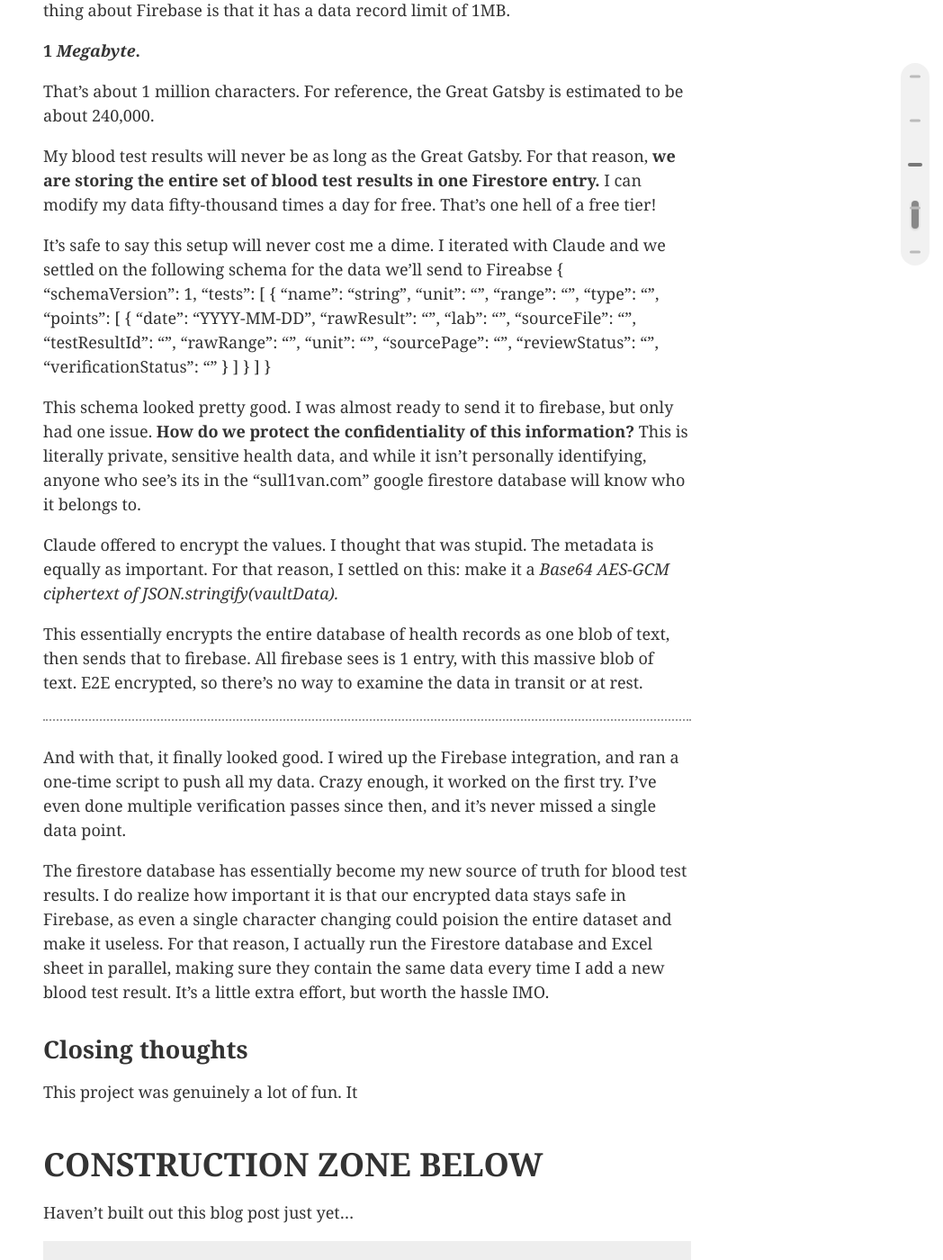
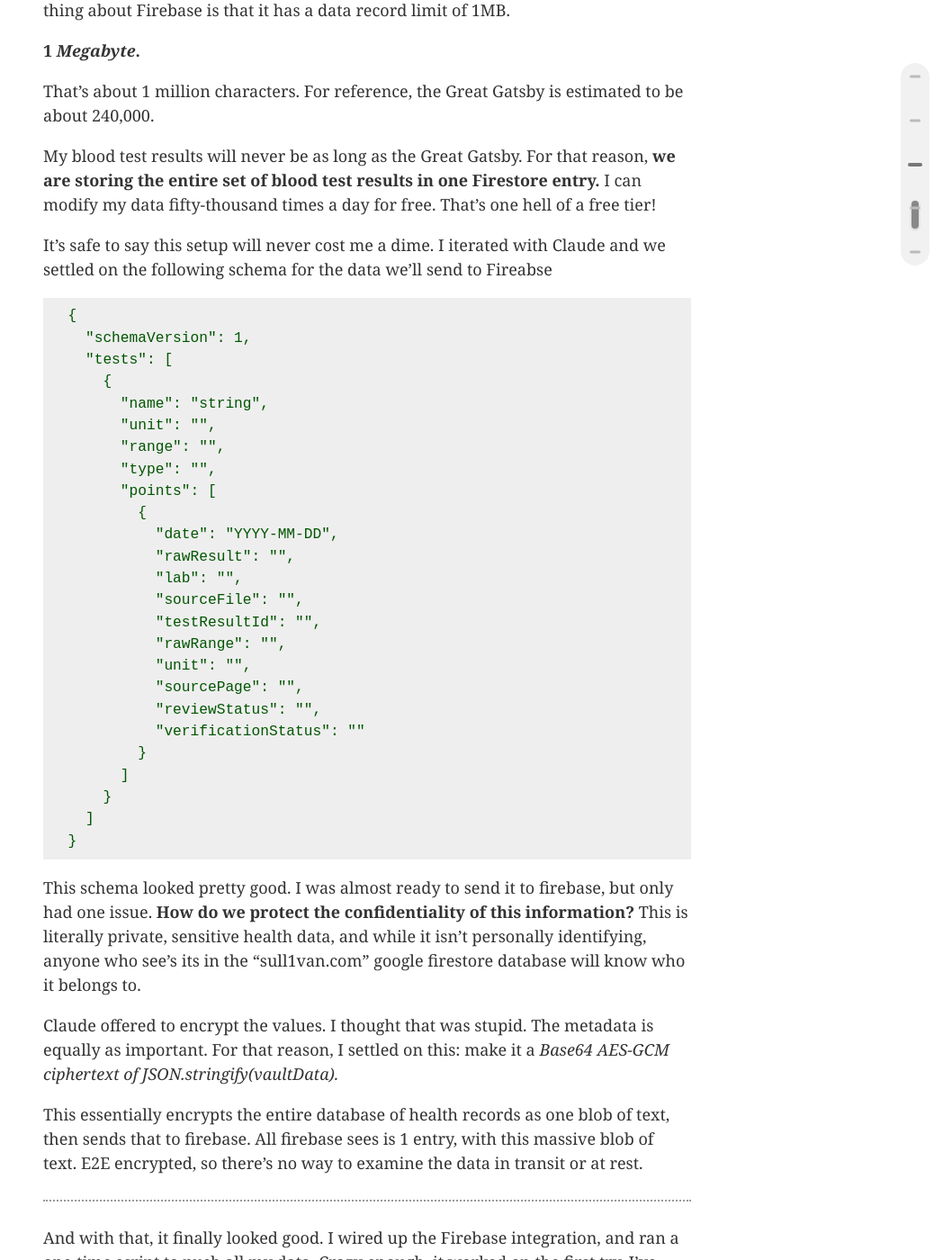
Before and after one commit to 0sps/sull1van.com, a Jekyll site: the page built from _posts/2026-05-18-Fixing-blood-test-results.md, in a window 1280 px wide and 1400 px high, scrolled down 6310 px. Shown: the whole window at 90% size, without its empty margins (232-1280 px from the left). Built offline with Jekyll 4.4.1, drawn with Linux system fonts in a browser that asks for light colours; some of the changed lines change nothing that is shown; some of the changed text lies outside the part shown.

Commit message:
Update 2026-05-18-Fixing-blood-test-results.md

````diff
--- a/_posts/2026-05-18-Fixing-blood-test-results.md
+++ b/_posts/2026-05-18-Fixing-blood-test-results.md
@@ -145,7 +145,7 @@
       <img src="/assets/images/bloodtest/screen7.jpg" alt="Prototype Screen 7" class="gallery-img" />
     </div>
     <div class="gallery-caption">
-      Screenshot of Cmd+K. It genuinely is triggered by Cmd+K on desktop, but I didn't think of a better name, so on mobile I call it Cmd+K too.
+      Screenshot of Cmd+K. I don't have a better name for it, but it's triggered by Cmd+K on desktop, so
     </div>
   </div>
 </div>
@@ -173,6 +173,7 @@
 
 
 It's safe to say this setup will never cost me a dime. I iterated with Claude and we settled on the following schema for the data we'll send to Fireabse
+```json
   {
     "schemaVersion": 1,
     "tests": [
@@ -198,6 +199,8 @@
       }
     ]
   }
+```
+
 
 This schema looked pretty good. I was almost ready to send it to firebase, but only had one issue. **How do we protect the confidentiality of this information?** This is literally private, sensitive health data, and while it isn't personally identifying, anyone who see's its in the "sull1van.com" google firestore database will know who it belongs to.
 
````
